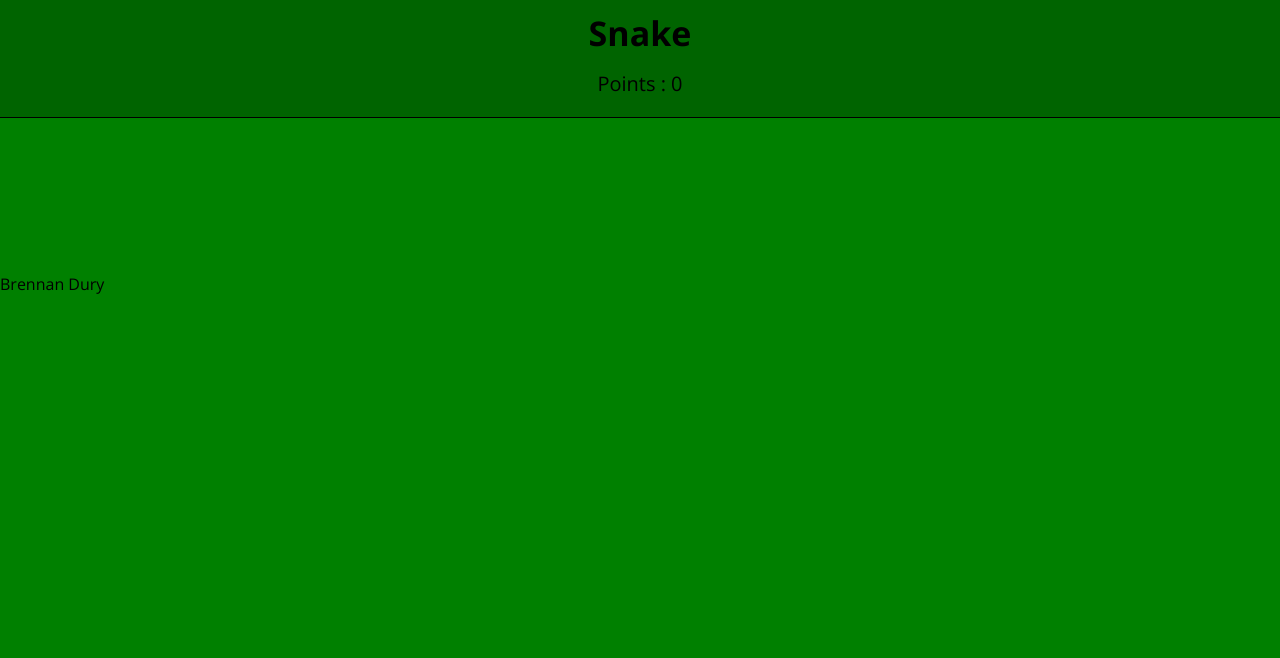
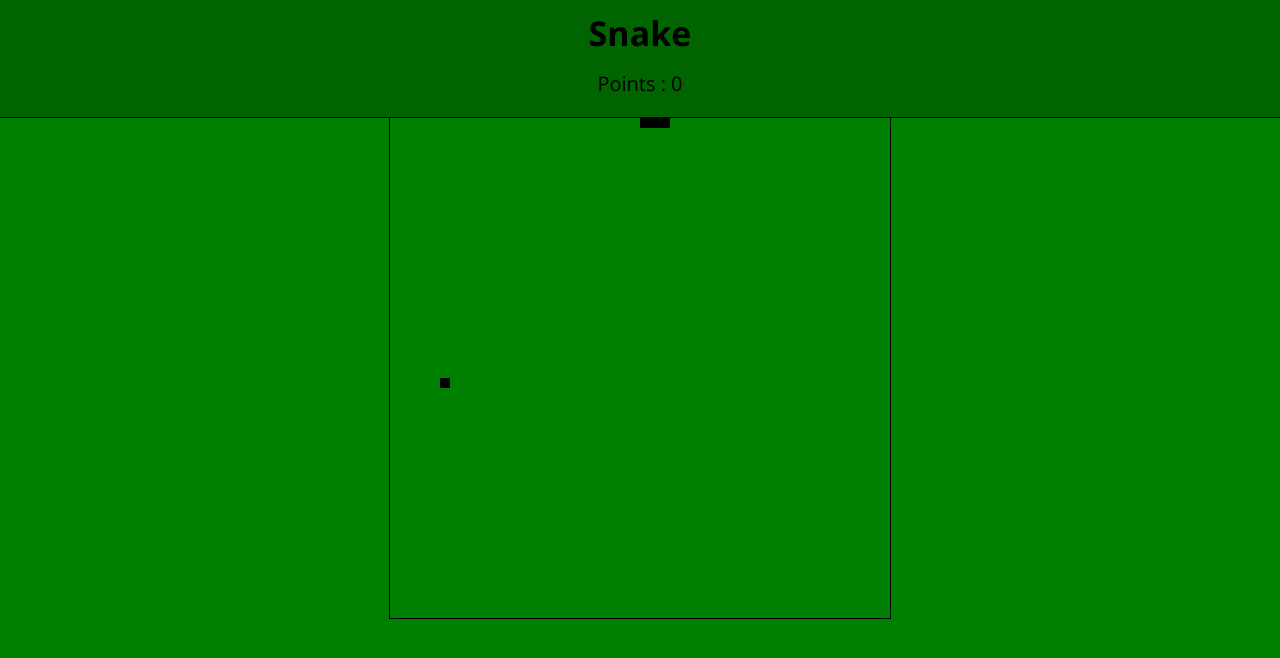
Before and after one commit to BrennanDury/Snake, a plain HTML site: page index.html in a window 1280 px wide. Drawn offline with nearby package versions, Linux system fonts and the light colour scheme.

Commit message:
Added scripts

```diff
--- a/index.html
+++ b/index.html
@@ -17,11 +17,11 @@
                  Points : 0
             </p>
         </header>
-        <canvas>
+        <div>
+            <canvas width="500" height = "500">
 
-        </canvas>
-        <footer>
-            Brennan Dury
-        </footer>
+            </canvas>
+            <script src="scripts/script.js"></script>
+        </div>
     </body>
 </html>
--- /dev/null
+++ b/scripts/script.js
@@ -0,0 +1,121 @@
+let canvas = document.getElementsByTagName("canvas")[0];
+let ctx = canvas.getContext("2d");
+
+let score = 0;
+const SIZE = 10;
+function drawSquare(x, y) {
+    ctx.fillRect(x, y, SIZE, SIZE);
+}
+
+let food = nextFood();
+
+function nextFood() {
+    let xVal = Math.floor(Math.random() * canvas.width / SIZE) * SIZE;
+    let yVal = Math.floor(Math.random() * canvas.height / SIZE) * SIZE;
+    return [xVal, yVal];
+}
+console.log(food[0], food[1]);
+drawSquare(food[0], food[1]);
+
+let snake = new Array();
+
+function addToSnake(xVal, yVal) {
+    snake.push([xVal, yVal]);
+}
+
+function initializeSnake() {
+    snake = new Array();
+    addToSnake(0, 0);
+    addToSnake(SIZE, 0);
+    addToSnake(SIZE * 2, 0);
+}
+
+initializeSnake();
+
+function drawSnake() {
+    for (coordinate of snake) {
+        drawSquare(coordinate[0], coordinate[1]);
+    }
+}
+
+drawSnake();
+
+const LEFT = 1;
+const UP = 2;
+const RIGHT = 3;
+const DOWN = 4;
+let direction = 3;
+
+function shift() {
+    let removed;
+    if (direction == LEFT) {
+        let x = (snake[snake.length - 1][0] - SIZE + canvas.width) % canvas.width;
+        let y = snake[snake.length - 1][1];
+        snake.push([x, y]);
+        removed = snake.shift();
+    }
+    if (direction == RIGHT) {
+        let x = (snake[snake.length - 1][0] + SIZE + canvas.width) % canvas.width;
+        let y = snake[snake.length - 1][1];
+        snake.push([x, y]);
+        removed = snake.shift();
+    }
+    if (direction == UP) {
+        let x = snake[snake.length - 1][0];
+        let y = (snake[snake.length - 1][1] - SIZE + canvas.height) % canvas.height;
+        snake.push([x, y]);
+        removed = snake.shift();
+    }
+    if (direction == DOWN) {
+        let x = snake[snake.length - 1][0];
+        let y = (snake[snake.length - 1][1] + SIZE + canvas.height) % canvas.height;
+        snake.push([x, y]);
+        removed = snake.shift();
+    }
+    let headX = snake[snake.length - 1][0];
+    let headY = snake[snake.length - 1][1];
+    if (headX == food[0] &&  headY == food[1]) {
+        snake.unshift(removed);
+        HTMLFormElement.in
+        food = nextFood();
+        let points = document.getElementsByTagName("p")[0];
+        score++;
+        points.innerHTML = "Points : " + score;
+    }
+    for (let i = 0; i < snake.length - 1; i++) {
+        if (headX == snake[i][0] &&  headY == snake[i][1]) {
+            alert("Game Over");
+            initializeSnake();
+            let points = document.getElementsByTagName("p")[0];
+            score = 0;
+            points.innerHTML = "Points : " + score;
+        }
+    }
+    ctx.clearRect(0, 0, canvas.width, canvas.height);
+    drawSnake();
+    drawSquare(food[0], food[1]);
+}
+
+let timer = setInterval(shift, 40);
+
+window.addEventListener("keydown", keys);
+
+function keys(e) {
+    if (e.keyCode == 37) {
+        if (direction != RIGHT) {
+            direction = LEFT;
+        }
+    } else if (e.keyCode == 38) {
+        if (direction != DOWN) {
+            direction = UP;
+        }
+    } else if (e.keyCode == 39) {
+        if (direction != LEFT) {
+            direction = RIGHT;
+        }
+    } else if (e.keyCode == 40) {
+        if (direction != UP) {
+            direction = DOWN;
+        }
+    }
+}
--- a/styles/style.css
+++ b/styles/style.css
@@ -1,6 +1,7 @@
 html, body, h1 {
     margin : 0;
     font-family : Open Sans;
+    align-items: center;
 }
 
 header {
@@ -19,3 +20,12 @@ h1 {
     padding-top : 10px;
     height : 40px;
 }
+
+div {
+    text-align: center;
+}
+
+canvas {
+    border : 1px solid black;
+    border-top: 0px;
+}
```
